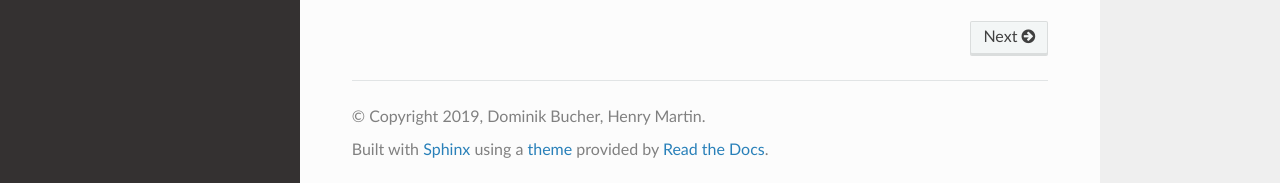
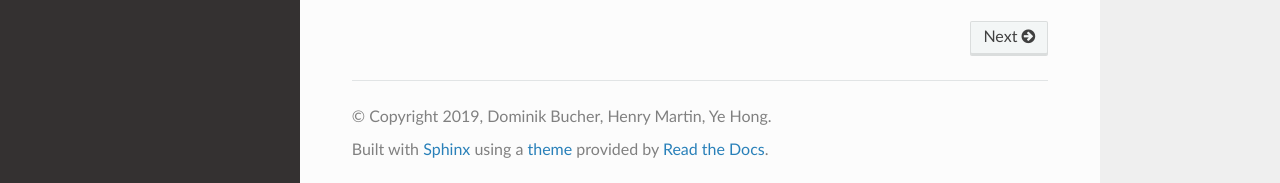
Before and after one commit to mie-lab/trackintel, a Sphinx documentation site: the page built from docs/index.rst, in a window 1280 px wide and 900 px high, scrolled down 761 px. Shown: the part 714-897 px from the top of the window. Built offline with Sphinx 7.4.7 and the Read the Docs theme 2.0.0, drawn with Linux system fonts in a browser that asks for light colours.

Commit message:
add author

```diff
--- a/docs/conf.py
+++ b/docs/conf.py
@@ -54,8 +54,8 @@ autodoc_mock_imports = [
 # -- Project information -----------------------------------------------------
 
 project = 'trackintel'
-copyright = '2019, Dominik Bucher, Henry Martin'
-author = 'Dominik Bucher, Henry Martin'
+copyright = '2019, Dominik Bucher, Henry Martin, Ye Hong'
+author = 'Dominik Bucher, Henry Martin, Ye Hong'
 
 # This always leads to errors. Simply update the version by hand here.
 
@@ -192,7 +192,7 @@ latex_elements = {
 #  author, documentclass [howto, manual, or own class]).
 latex_documents = [
     (master_doc, 'trackintel.tex', 'trackintel Documentation',
-     'Dominik Bucher, Henry Martin', 'manual'),
+     'Dominik Bucher, Henry Martin, Ye Hong', 'manual'),
 ]
 
 
--- a/setup.py
+++ b/setup.py
@@ -14,7 +14,7 @@ NAME = 'trackintel'
 DESCRIPTION = 'Human mobility and movement analysis framework.'
 URL = 'https://github.com/mie-lab/trackintel'
 EMAIL = 'dobucher@ethz.ch, martinhe@ethz.ch'
-AUTHOR = 'Dominik Bucher, Henry Martin'
+AUTHOR = 'Dominik Bucher, Henry Martin, Ye Hong'
 REQUIRES_PYTHON = '>=3.6.0'
 VERSION = None
 LICENSE = 'MIT'
```
